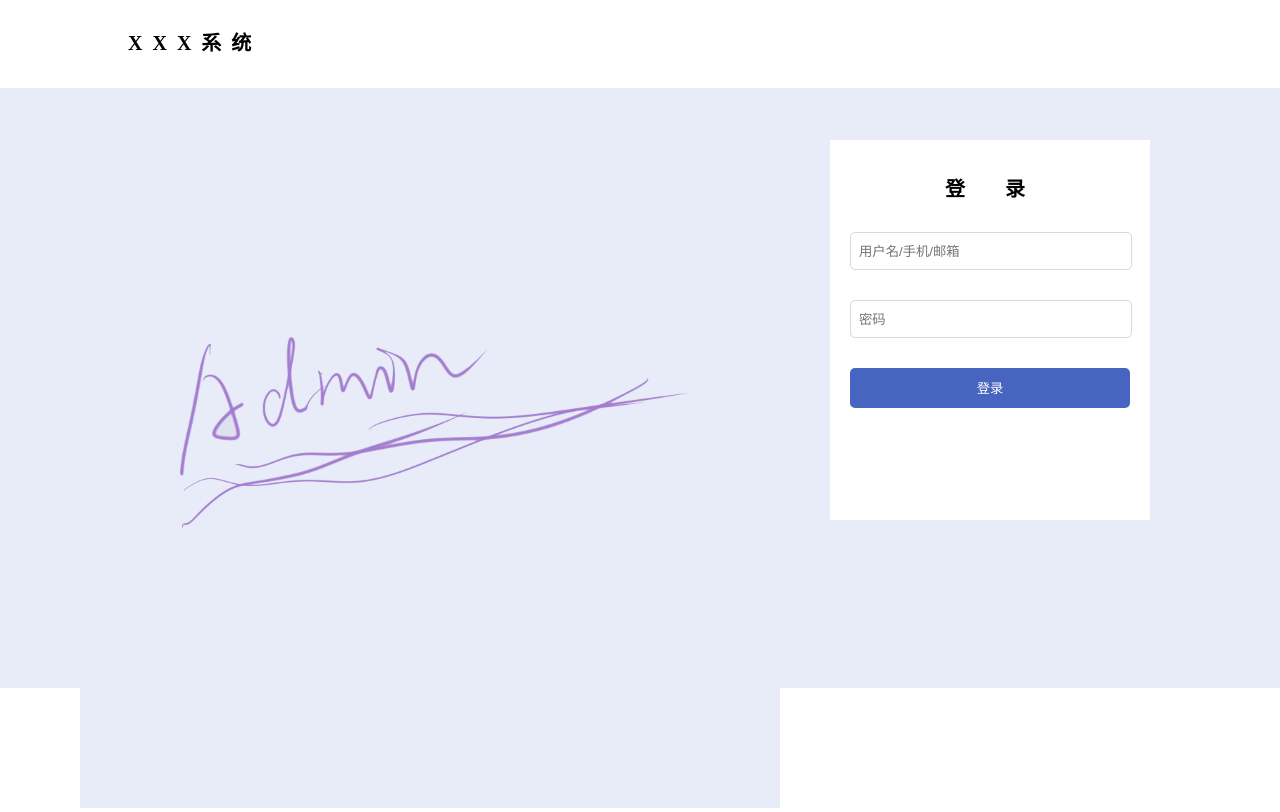
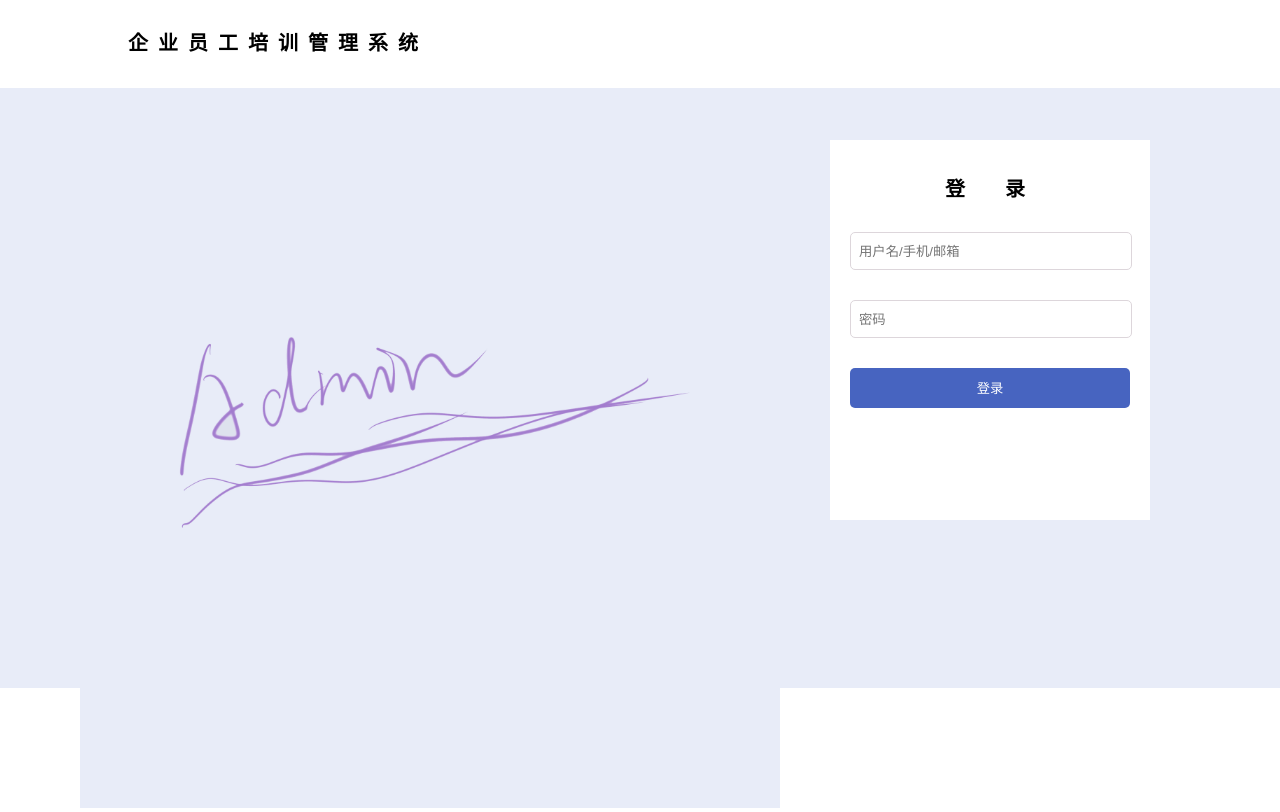
Before and after one commit to wsq-wushiqi/Graduation-project, a Vue app in the folder structure-admin-web/: page /#/login in a window 1280 px wide. Built offline with nearby package versions, Linux system fonts and the light colour scheme; no server answers.

Commit message:
修改系统名称

```diff
--- a/structure-admin-web/src/components/header.vue
+++ b/structure-admin-web/src/components/header.vue
@@ -4,7 +4,7 @@
       <el-row type="flex" justify="center">
         <el-col :span="12">
           <div class="header-logo">
-            XXX后台管理
+            企业员工培训管理
           </div>
         </el-col>
         <el-col :span="11">
--- a/structure-admin-web/src/vuex/modules/common.js
+++ b/structure-admin-web/src/vuex/modules/common.js
@@ -3,7 +3,7 @@ import {
 } from "../mutation-types.js";
 
 const state = {
-  systemName: 'XXX系统',
+  systemName: '企业员工培训管理系统',
   userInfo:{
 
   }
```
